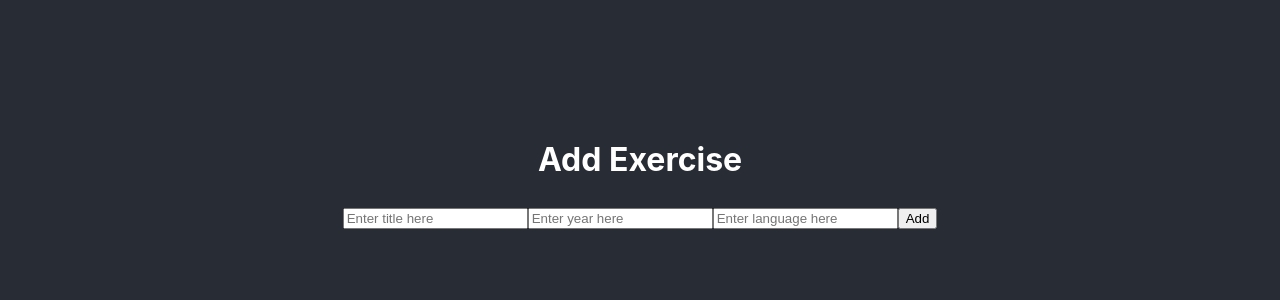
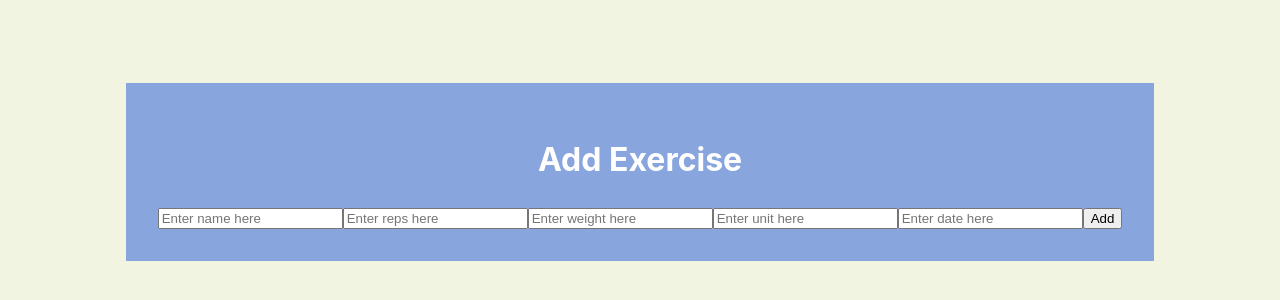
Before and after one commit to LaurenMBell/ExerciseApp, a React (Vite) app in the folder frontend-react/: page /add-exercise in a window 1280 px wide. Shown: the part 228-528 px from the top of the page. Built offline with nearby package versions, Linux system fonts and the light colour scheme.

Commit message:
fixing variable misnaming issues

```diff
--- a/frontend-react/src/App.css
+++ b/frontend-react/src/App.css
@@ -3,22 +3,22 @@
   margin: 0 auto;
   padding: 2rem;
   text-align: center;
-  background-color: #282c34;
+  background-color: #89a5de;
 }
 
 .app {
-  background-color: #282c34;
+  background-color: #89a5de;
   color: white;
 }
 
 
 .collection-container {
-  border: 6px solid rgb(0, 255, 136);
+  border: 6px solid rgb(102, 236, 44);
   padding: 32px;
 }
 
 .collection-item {
-  border: 2px solid rgb(202, 200, 89);
+  border: 2px solid rgb(221, 218, 63);
   border-radius: 8px;
   width: 600px;
   margin-top: 16px;
--- a/frontend-react/src/components/ExerciseCollection.jsx
+++ b/frontend-react/src/components/ExerciseCollection.jsx
@@ -1,9 +1,9 @@
 import ExerciseItem from './ExerciseItem';
 
-function ExerciseCollection({ exercise }) {
+function ExerciseCollection({ Exercises }) {
     return (
         <div className="collection-container">
-            {exercises.map((exercise, i) => <ExerciseItem exercise={exercise}
+            {Exercises.map((exercise, i) => <ExerciseItem exercise={exercise}
                     key={i} />)}
         </div>
 
--- a/frontend-react/src/components/ExerciseItem.jsx
+++ b/frontend-react/src/components/ExerciseItem.jsx
@@ -4,8 +4,8 @@ function ExerciseItem({ exercise }) {
     //LAUREN THIS IS WHERE YOU STOPPED !!! UPDATE THE PARAMETERS TO BE FOR EXCERSIZES
     return (
         <div className="collection-item">
-            <h3>{exercise.title}</h3>
-            <p>{exercise.year}, {exercise.language}</p>
+            <h3>{exercise.name}</h3>
+            <p>{exercise.reps}, {exercise.weight}, {exercise.unit}, {exercise.date}</p>
             <p>
                 <a href="/" onClick={e => e.preventDefault()}>Edit</a>&nbsp;
                 <a href="/" onClick={e => e.preventDefault()}>Delete </a>
--- a/frontend-react/src/index.css
+++ b/frontend-react/src/index.css
@@ -4,8 +4,8 @@
   font-weight: 400;
 
   color-scheme: light dark;
-  color: rgba(255, 255, 255, 0.87);
-  background-color: #282c34;
+  color: rgba(72, 104, 171, 0.87);
+  background-color: #f1f4e1;
 
   font-synthesis: none;
   text-rendering: optimizeLegibility;
--- a/frontend-react/src/pages/AddExercisePage.jsx
+++ b/frontend-react/src/pages/AddExercisePage.jsx
@@ -2,9 +2,11 @@ import { useState } from 'react';
 
 export const AddExercisePage = () => {
 
-    const [title, setTitle] = useState('');
-    const [year, setYear] = useState('');
-    const [language, setLanguage] = useState('');
+    const [name, setName] = useState('');
+    const [reps, setReps] = useState('');
+    const [weight, setWeight] = useState('');
+    const [unit, setUnit] = useState('');
+    const [date, setDate] = useState('');
 
     const addExercise = async () => {
 
@@ -15,19 +17,29 @@ export const AddExercisePage = () => {
             <h1>Add Exercise</h1>
             <input
                 type="text"
-                placeholder="Enter title here"
-                value={title}
+                placeholder="Enter name here"
+                value={name}
                 onChange={e => setTitle(e.target.value)} />
             <input
-                type="number"
-                value={year}
-                placeholder="Enter year here"
-                onChange={e => setYear(e.target.valueAsNumber)} />
+                type="text"
+                placeholder="Enter reps here"
+                value={reps}
+                onChange={e => setTitle(e.target.value)} />
             <input
                 type="text"
-                placeholder="Enter language here"
-                value={language}
-                onChange={e => setLanguage(e.target.value)} />
+                placeholder="Enter weight here"
+                value={weight}
+                onChange={e => setTitle(e.target.value)} />
+            <input
+                type="text"
+                placeholder="Enter unit here"
+                value={unit}
+                onChange={e => setTitle(e.target.value)} />
+            <input
+                type="text"
+                placeholder="Enter date here"
+                value={date}
+                onChange={e => setTitle(e.target.value)} />
             <button
                 onClick={addExercise}
             >Add</button>
--- a/frontend-react/vite.config.js
+++ b/frontend-react/vite.config.js
@@ -6,7 +6,8 @@ export default defineConfig({
   server: {
     proxy: {
       '/exercises': {
-      target: 'http://localhost:3000'
+        target: 'http://localhost:3000',
+        changeOrigin: true
       }
     }
   }
```
Also changed, not shown: 2 other files (tests, documents, lock files or other folders).
